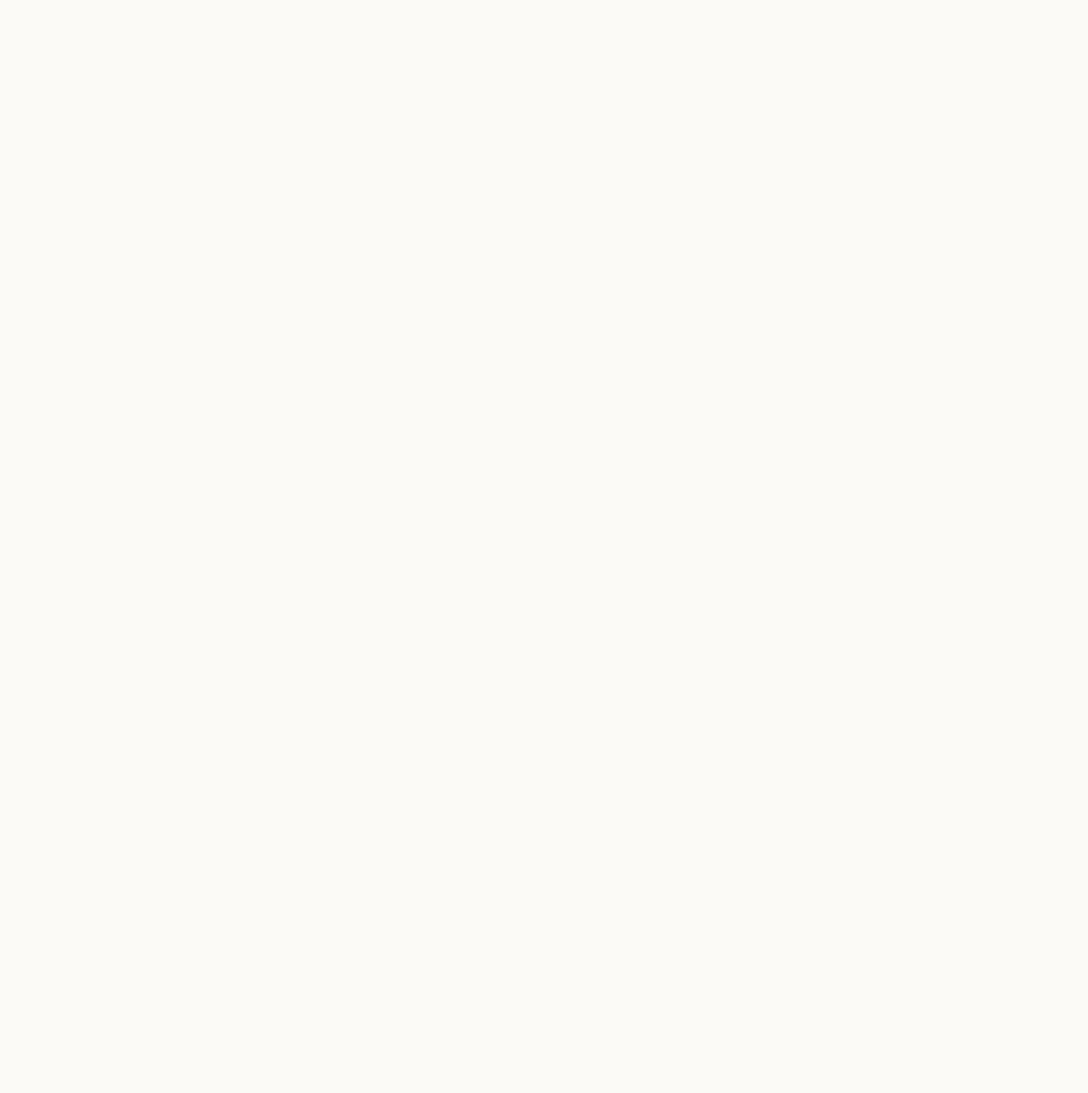
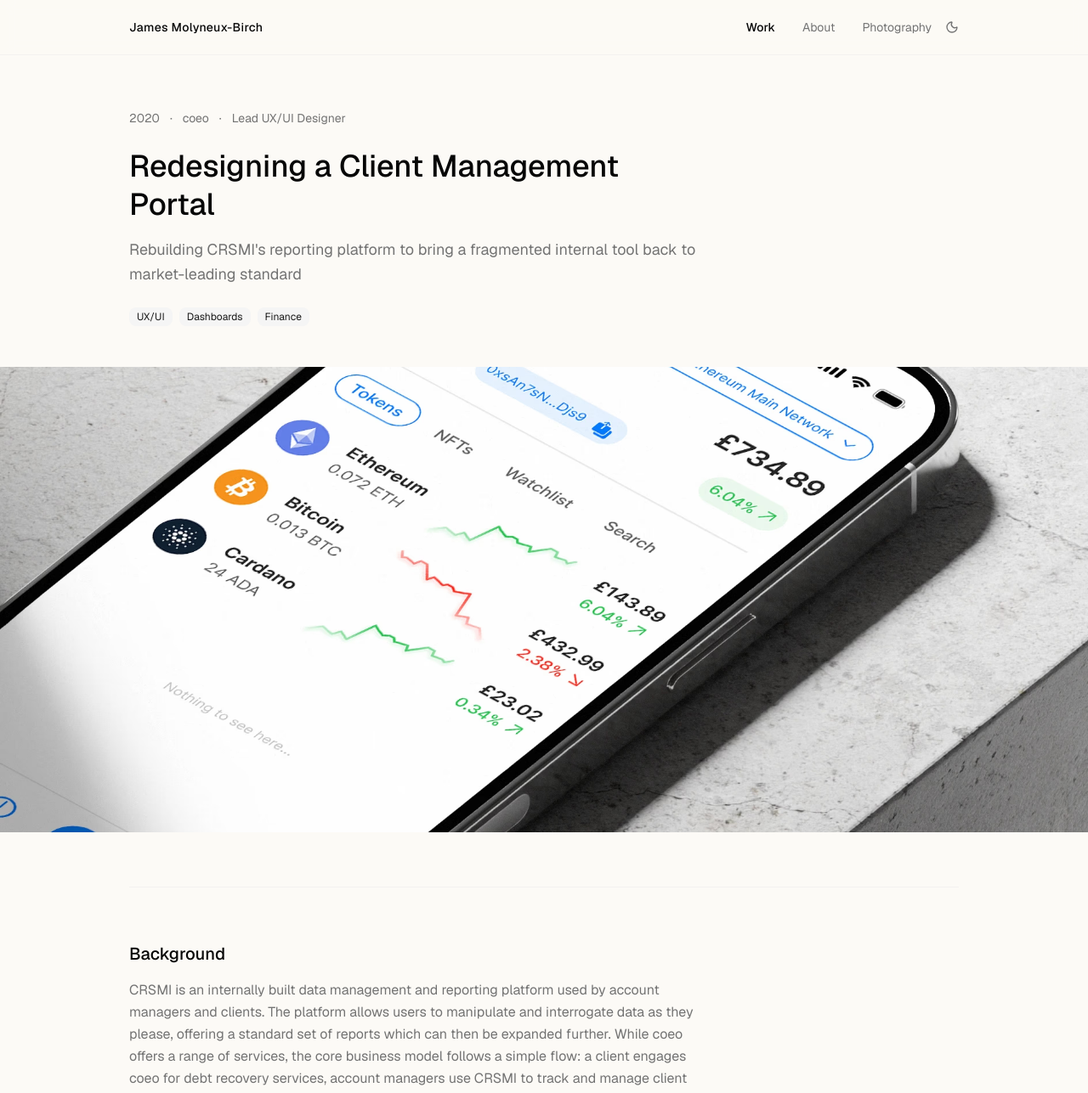
Before and after one commit to Jimbob9191/mywebsite, a Next.js app: page /work/crsmi-redesign in a window 1280 px wide. Before the commit this address had no page. Shown: the top 1287 px of the page at 85% size. Before the commit the page ends 800 px from the top, so only its background shows below. Built offline with nearby package versions, Linux system fonts and the light colour scheme.

Commit message:
Replace placeholder case studies with real project content
Swap Fitness App Redesign for MetaMask onboarding redesign and
Building a Design System for CRSMI client portal redesign.

Co-Authored-By: Claude Sonnet 4.6 <noreply@anthropic.com>

```diff
--- a/content/case-studies/design-system.ts
+++ b/content/case-studies/design-system.ts
@@ -1,68 +1,68 @@
 import type { CaseStudy } from "@/types";
 
 const designSystem: CaseStudy = {
-  slug: "design-system",
-  title: "Building a Design System from Scratch",
-  subtitle: "Taking a 6-product company from 400 inconsistent components to a single shared language",
-  client: "Meridian SaaS",
-  year: 2023,
-  role: "Design Systems Lead",
-  tags: ["Design Systems", "Figma", "Component Library", "Documentation"],
+  slug: "crsmi-redesign",
+  title: "Redesigning a Client Management Portal",
+  subtitle: "Rebuilding CRSMI's reporting platform to bring a fragmented internal tool back to market-leading standard",
+  client: "coeo",
+  year: 2020,
+  role: "Lead UX/UI Designer",
+  tags: ["UX/UI", "Dashboards", "Finance"],
   coverImage: "/images/placeholder.avif",
-  coverAlt: "Meridian design system component library in Figma",
+  coverAlt: "CRSMI client management portal dashboard",
   accentColor: "#D5DDE8",
   featured: true,
   order: 2,
   published: true,
   summary:
-    "Designed and shipped a unified design system across six products at Meridian, cutting design-to-dev handoff time by 60% and reducing UI-related bugs by nearly half.",
+    "A ground-up redesign of coeo's internal client reporting portal, cutting task completion time nearly in half and lifting user satisfaction from 65% to 92%.",
   sections: [
     {
       type: "text",
-      heading: "The Challenge",
-      body: "Meridian had grown through acquisition. Six products, four engineering teams, three Figma workspaces, and no shared components. A button in the payments product was 36px tall. In the analytics product it was 32px. In the CRM it was 40px. No one was wrong — there was simply no system. As the team scaled to 200 employees, the inconsistency was becoming a product liability.",
+      heading: "Background",
+      body: "CRSMI is an internally built data management and reporting platform used by account managers and clients. The platform allows users to manipulate and interrogate data as they please, offering a standard set of reports which can then be expanded further.\n\nWhile coeo offers a range of services, the core business model follows a simple flow: a client engages coeo for debt recovery services, account managers use CRSMI to track and manage client portfolios, and coeo then delivers results and insights back to clients through the same portal.",
+    },
+    {
+      type: "text",
+      heading: "The Problem",
+      body: "Over time, CRSMI had grown through incremental feature additions. While these expanded its capabilities, they also introduced significant inconsistency across design and functionality. Features were added without a clear structure or information hierarchy, resulting in a cluttered menu of mismatched reports and tools. Inconsistent page layouts and non-standardised forms created a fragmented user experience, which became even more frustrating on devices and screens outside of a 16:9 ratio.\n\nThe project set out to rebuild the client reporting functionality from the ground up — establishing a unified design language, streamlining navigation, and making features more intuitive to access.",
+    },
+    {
+      type: "image",
+      src: "/images/placeholder.avif",
+      alt: "Screenshots of the original CRSMI portal",
+      caption: "The original portal — inconsistent layouts, dark theme, and cluttered navigation.",
+      fullWidth: true,
+    },
+    {
+      type: "text",
+      heading: "Research & Discovery",
+      body: "Research methods: User Interviews, Usability Testing, Analytics Review, Heat Mapping, Card Sorting.\n\nKey insights from research:\n\nClients found the portal's dark theme dated and difficult to use, particularly when reading tables and graphs — reducing trust in the platform. Locating specific reports was time consuming; many clients abandoned their search and contacted their account manager instead, undermining the self-service purpose. The absence of sort and filter options meant clients couldn't focus on the data most relevant to them. Users were often unaware when new features were released, leaving development effort underutilised. Tables and data were presented with poor spacing, making them difficult to scan quickly. Adding or removing users required manual support team intervention rather than direct client control. Most account management happened on laptops where the portal felt cramped and failed to adapt to smaller screens.",
+    },
+    {
+      type: "text",
+      heading: "Process",
+      body: "As lead designer on the project, I was responsible for shaping the user experience by gathering insights and restructuring content to better serve both internal teams and clients. My approach combined research, testing, and iterative design:\n\nI partnered with account managers to understand the information clients most frequently request, then surfaced these priorities through the homepage and navigation. I conducted card-sorting exercises with internal teams to reorganise reports, reducing cognitive load and making key content easier to locate. I leveraged Hotjar heat mapping to identify the most-used tools and where users encountered friction. I analysed competitor platforms that handle complex data to establish best practices and opportunities for differentiation. I designed and validated end-to-end user journeys, ensuring clear pathways to critical reports. I facilitated prototype testing sessions with account managers to validate design decisions and gather actionable feedback.",
+    },
+    {
+      type: "image",
+      src: "/images/placeholder.avif",
+      alt: "Redesigned CRSMI portal screens",
+      caption: "The redesigned portal — unified design language, light theme, and streamlined navigation.",
+      fullWidth: true,
+    },
+    {
+      type: "text",
+      heading: "Outcomes",
+      body: "Working with the development team and key stakeholders, we improved the user experience and returned the platform to a market-leading position. After shipping the first iteration, we saw an immediate improvement in user satisfaction and task completion times.\n\nWe simplified navigation by reducing menu items by 30% and grouping features into intuitive categories that align with user mental models. We built a comprehensive design system that standardised all UI components, accelerating development of new features — later extended to other internal tools across the organisation. We introduced clearer data visualisations and reporting tools, enabling users to quickly interpret client performance. We implemented responsive design, delivering a consistent experience across all devices. We added powerful search and filtering capabilities, cutting administrative time significantly. We gave users the ability to manage their own teams — adding and removing members and adjusting access levels without relying on admin support. We introduced a centralised notifications area, keeping users informed about new report types, portfolio updates, and the latest published content from coeo.",
     },
     {
       type: "stats",
       items: [
-        { label: "Components consolidated", value: "400 → 87" },
-        { label: "Handoff time reduction", value: "−60%" },
-        { label: "UI bugs per sprint", value: "−47%" },
+        { label: "Task completion time", value: "15min → 8min" },
+        { label: "User satisfaction", value: "65% → 92%" },
+        { label: "Monthly support tickets", value: "−30%" },
       ],
-    },
-    {
-      type: "text",
-      heading: "Audit First",
-      body: "Before designing anything, I spent three weeks auditing every product. I catalogued every component variant, documented every deviation from every other product, and interviewed 14 engineers and 8 designers about their biggest friction points. The audit revealed 400 unique component instances — many of which were doing identical jobs with slightly different visual treatments.",
-    },
-    {
-      type: "image",
-      src: "/images/placeholder.avif",
-      alt: "Spreadsheet showing component audit across six products",
-      caption: "The audit: 400 components mapped to their functional equivalents.",
-      fullWidth: true,
-    },
-    {
-      type: "text",
-      heading: "Building the Foundation",
-      body: "I started with tokens — colour, typography, spacing, and elevation — establishing the semantic layer before touching a single component. From there I built primitives (Button, Input, Select, Checkbox) and composed them into patterns (Form, DataTable, Modal). Every component was built in Figma with auto-layout, properly named variants, and interactive states before engineering received a spec.",
-    },
-    {
-      type: "image-pair",
-      images: [
-        { src: "/images/placeholder.avif", alt: "Colour and typography token documentation" },
-        { src: "/images/placeholder.avif", alt: "Button component with all state variants" },
-      ],
-    },
-    {
-      type: "text",
-      heading: "Adoption Strategy",
-      body: "A design system that nobody uses is a documentation project. I embedded myself with each product team for one sprint during migration, pair-designing with their designers and reviewing component usage in engineering PRs. I also created a Slack-based 'design system office hours' that still runs weekly. Within six months, all six products had migrated their core UI to the system.",
-    },
-    {
-      type: "quote",
-      text: "We used to spend half of design review debating whether a button should be 32px or 36px. Now we spend that time on the actual product problem.",
-      attribution: "Senior Product Designer, Meridian",
     },
   ],
 };
--- a/content/case-studies/mobile-app-redesign.ts
+++ b/content/case-studies/mobile-app-redesign.ts
@@ -1,68 +1,51 @@
 import type { CaseStudy } from "@/types";
 
 const mobileAppRedesign: CaseStudy = {
-  slug: "mobile-app-redesign",
-  title: "Fitness App Redesign",
-  subtitle: "Rebuilding a cluttered workout tracker into something people actually want to use",
-  client: "FitTrack",
+  slug: "metamask-onboarding",
+  title: "Improving MetaMask's Onboarding",
+  subtitle: "Redesigning the first-run experience for crypto's most popular wallet",
+  client: "MetaMask",
   year: 2024,
-  role: "Lead UX/UI Designer",
-  tags: ["UX Research", "Product Design", "iOS", "Prototyping"],
+  role: "UX/UI Designer",
+  tags: ["UX/UI", "Finance", "Mobile"],
   coverImage: "/images/placeholder.avif",
-  coverAlt: "Redesigned FitTrack app screens on iPhone",
+  coverAlt: "MetaMask mobile onboarding screens",
   accentColor: "#E8E0D5",
   featured: true,
   order: 1,
   published: true,
   summary:
-    "A ground-up redesign of FitTrack's iOS app, reducing friction in the core logging flow and increasing daily active users by 41% within three months of launch.",
+    "A visual redesign of MetaMask's mobile onboarding flow, establishing clear type hierarchy, consistent UI patterns, and a colour scheme calibrated to build trust with first-time crypto users.",
   sections: [
     {
       type: "text",
+      heading: "Background",
+      body: "MetaMask is a software cryptocurrency wallet used to interact with the Ethereum blockchain. It allows users to access their Ethereum wallet through a browser extension or mobile app, which can then be used to interact with decentralised applications.\n\nIn this instance, I focussed on the mobile application available on the App Store.",
+    },
+    {
+      type: "text",
       heading: "The Problem",
-      body: "FitTrack had grown organically over four years. Every feature request became a menu item, every edge case became a setting. The app had 11 screens between opening the app and logging a single exercise. Users were churning in the first week — not because the product lacked value, but because it was impossible to find it.",
+      body: "MetaMask has millions of users worldwide and a wide range of features. Upon opening the app for the first time, the user is walked through a short onboarding process to set up their wallet. For seasoned crypto enthusiasts this shouldn't be an issue, but for first timers it can be overwhelming or confusing.\n\nThere are four main steps in the onboarding before the user reaches the dashboard:\n\n1. Accept the terms of use.\n2. Create a password for your account.\n3. Review your recovery phrase.\n4. Enter the recovery phrase given to you.\n\nThese steps, although brief, give the user the basic knowledge needed to access their account. However, the information is presented in an inconsistent and at times confusing format, reducing any trust the user may already have in the platform. There is significant variation in the styling of buttons, inputs, and typography — and even when onboarding is complete and the user reaches the dashboard, the style of messaging changes once again.\n\nOverall, the process feels half-hearted and unprofessional. Which isn't something you want from an application meant for holding your investments.",
+    },
+    {
+      type: "image",
+      src: "/images/placeholder.avif",
+      alt: "Screenshots of the original MetaMask onboarding flow",
+      caption: "The original onboarding screens — inconsistent styling across each step.",
+      fullWidth: true,
     },
     {
       type: "stats",
       items: [
-        { label: "Screens to log a workout", value: "11 → 3" },
-        { label: "DAU increase post-launch", value: "+41%" },
-        { label: "App Store rating", value: "3.1 → 4.7" },
+        { label: "Metric one", value: "—" },
+        { label: "Metric two", value: "—" },
+        { label: "Metric three", value: "—" },
       ],
     },
     {
       type: "text",
-      heading: "Research",
-      body: "I ran 12 user interviews with a mix of existing power users and churned users. The pattern was consistent: new users couldn't find the log button, and returning users were frustrated by how many taps it took to start a session. I also ran a competitive audit of 8 fitness apps, mapping their information architectures and identifying where the best performers simplified without sacrificing depth.",
-    },
-    {
-      type: "image",
-      src: "/images/placeholder.avif",
-      alt: "Affinity diagram from user interview synthesis",
-      caption: "Synthesising 12 interviews into core pain point themes.",
-      fullWidth: false,
-    },
-    {
-      type: "text",
-      heading: "Design Approach",
-      body: "The solution centred on a persistent bottom sheet that let users start logging from anywhere in the app. The home screen became a dashboard rather than a menu — showing the user's last workout, a quick-start button, and their weekly streak. Navigation was reduced from a hamburger menu to a four-item tab bar with no nested sub-menus.",
-    },
-    {
-      type: "image",
-      src: "/images/placeholder.avif",
-      alt: "Final app screens — home, log workout, and history",
-      caption: "Home, logging flow, and history — the three screens that matter.",
-      fullWidth: true,
-    },
-    {
-      type: "quote",
-      text: "I've been using the new version for two weeks and I haven't once had to think about where to tap. That's never happened with a fitness app before.",
-      attribution: "Beta tester, user interview round 2",
-    },
-    {
-      type: "text",
-      heading: "Outcome",
-      body: "The redesign shipped to iOS in September 2024. Within 90 days, daily active users increased 41%, the App Store rating climbed from 3.1 to 4.7, and support tickets related to navigation dropped by 68%. The simplified architecture also made it significantly easier for the engineering team to add new features without increasing interface complexity.",
+      heading: "Outcomes",
+      body: "In order to help alleviate the issues above, I focused on four key design improvements:\n\n1. Set a clear type hierarchy across all onboarding screens.\n2. Consolidated the styling of inputs and buttons to a single consistent pattern.\n3. Adjusted the colour scheme to inspire trust and reduce visual noise.\n4. Ensured the dashboard's visual language aligned with the onboarding flow it follows.",
     },
   ],
 };
```
